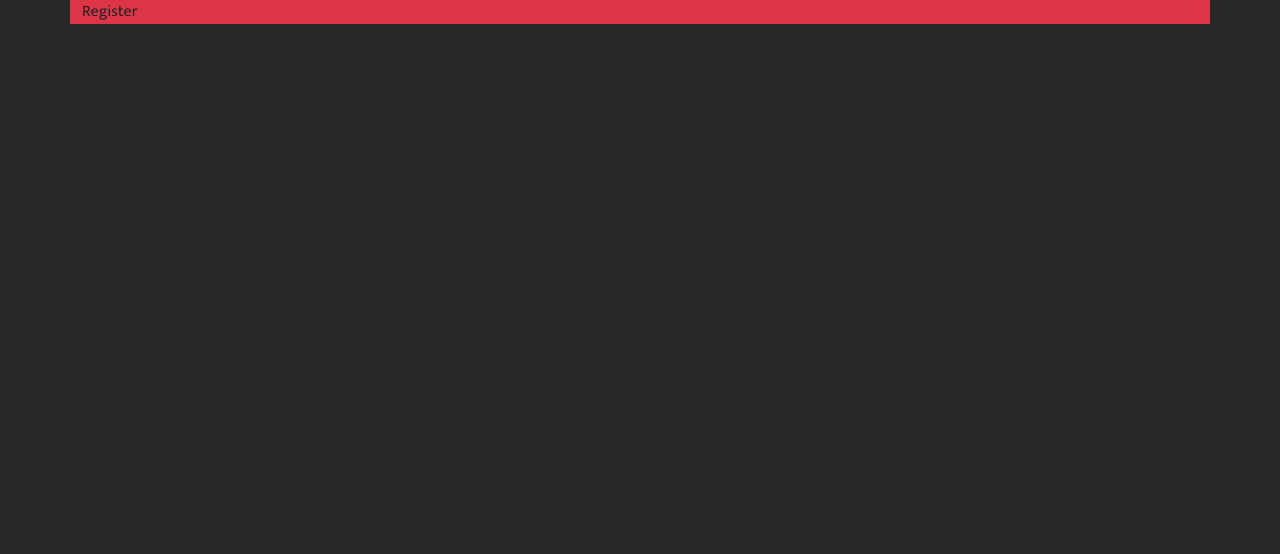
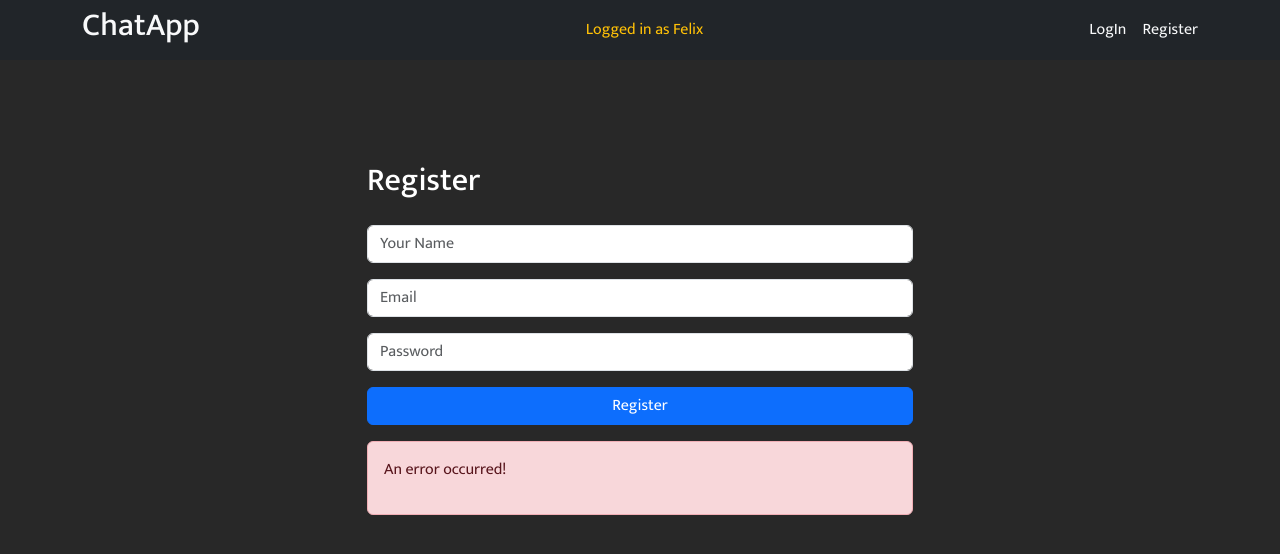
Before and after one commit to JustFelix-Dev/mern-chatApp, a React (Vite) app in the folder client/: page /register in a window 1280 px wide. Shown: the top 554 px of the page. Built offline with nearby package versions, Linux system fonts and the light colour scheme.

Commit message:
added a register form

```diff
--- a/client/src/App.jsx
+++ b/client/src/App.jsx
@@ -1,18 +1,17 @@
-import { useState } from 'react'
-import reactLogo from './assets/react.svg'
-import viteLogo from '/vite.svg'
-import {Routes,Route,Navigate} from 'react-router-dom'
-import Chat from './pages/Chat'
-import Register from './pages/Register'
-import Login from './pages/Login'
+import { useState } from 'react';
+import {Routes,Route,Navigate} from 'react-router-dom';
+import Chat from './pages/Chat';
+import Register from './pages/Register';
+import Login from './pages/Login';
 import 'bootstrap/dist/css/bootstrap.min.css';
 import {Container} from 'react-bootstrap';
-
+import NavBar from './components/Navbar';
 
 function App() {
-
   return (
-    <Container className='bg-danger'>
+    <>
+    <NavBar/>
+    <Container>
      <Routes>
       <Route path='/' element={<Chat/>}/>
       <Route path='/register' element={<Register/>}/>
@@ -20,6 +19,7 @@ function App() {
       <Route path='*' element={<Navigate to={'/'}/>}/>
      </Routes>
     </Container>
+    </>
   )
 }
 
--- /dev/null
+++ b/client/src/components/NavBar.jsx
@@ -0,0 +1,23 @@
+import { Container,Nav,Navbar,Stack } from 'react-bootstrap';
+import { Link } from 'react-router-dom';
+
+const NavBar = () => {
+    return (
+         <Navbar bg='dark' className='mb-4' style={{height:'3.75rem'}}>
+            <Container>
+                <h2>
+                    <Link to={'/'} className='link-light text-decoration-none'>ChatApp</Link>
+                    </h2>
+                    <span className="text-warning">Logged in as Felix</span>
+                <Nav>
+                    <Stack direction='horizontal' gap={3}>
+                    <Link to={'/login'} className='link-light text-decoration-none'>LogIn</Link>
+                    <Link to={'/register'} className='link-light text-decoration-none'>Register</Link>
+                    </Stack>
+                </Nav>
+            </Container>
+         </Navbar>
+            );
+}
+
+export default NavBar;
--- a/client/src/index.css
+++ b/client/src/index.css
@@ -1,6 +1,7 @@
   @import url('https://fonts.googleapis.com/css2?family=Luckiest+Guy&family=Mukta:wght@400;500;600;700&display=swap');
 
   body{
+    color: white;
     font-family: 'Mukta', sans-serif;
     background-color: rgb(40,40,40);
   }
--- a/client/src/pages/Register.jsx
+++ b/client/src/pages/Register.jsx
@@ -1,7 +1,24 @@
+import { Alert,Button,Form,Row,Col,Stack} from 'react-bootstrap';
+
 const Register = () => {
     return (
           <>
-          Register
+          <Form>
+            <Row style={{height:'80vh',justifyContent:'center',paddingTop:'7%'}}>
+                <Col xs={6}>
+                    <Stack gap={3}>
+                      <h2>Register</h2>
+                      <Form.Control type='text' placeholder='Your Name'/>
+                      <Form.Control type='email' placeholder='Email'/>
+                      <Form.Control type='password' placeholder='Password'/>
+                      <Button variant='primary' type='submit'>Register</Button>
+                      <Alert variant='danger'>
+                        <p>An error occurred!</p>
+                      </Alert>
+                    </Stack>
+                </Col>
+            </Row>
+          </Form>
           </>
      );
 }
```
